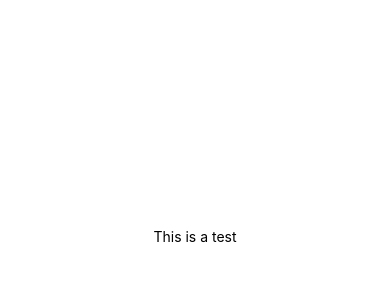
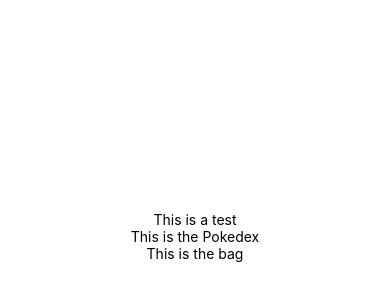
Before and after one commit to SebG-prog/sublissime-test, a React Native app: screen / in a window 390 px wide. Shown: the part 186-486 px from the top of the page. Built offline with nearby package versions, Linux system fonts and the light colour scheme.

Commit message:
Components Pokedex and Sac initiated. Axios module installed

```diff
--- a/App.js
+++ b/App.js
@@ -1,11 +1,16 @@
 import { StatusBar } from 'expo-status-bar';
 import React from 'react';
 import { StyleSheet, Text, View } from 'react-native';
+
+import Pokedex from './components/Pokedex';
+import Sac from './components/Sac';
 
 const App = () => {
   return (
     <View style={styles.container}>
       <Text>This is a test</Text>
+      <Pokedex />
+      <Sac />
       <StatusBar style="auto" />
     </View>
   );
--- /dev/null
+++ b/components/Pokedex.js
@@ -0,0 +1,12 @@
+import React from 'react'
+import { View, Text } from 'react-native'
+
+const Pokedex = () => {
+  return (
+    <View>
+      <Text>This is the Pokedex</Text>
+    </View>
+  )
+}
+
+export default Pokedex
--- /dev/null
+++ b/components/Sac.js
@@ -0,0 +1,12 @@
+import React from 'react'
+import { View, Text } from 'react-native'
+
+const Sac = () => {
+  return (
+    <View>
+      <Text>This is the bag</Text>
+    </View>
+  )
+}
+
+export default Sac
--- a/package.json
+++ b/package.json
@@ -8,6 +8,7 @@
     "eject": "expo eject"
   },
   "dependencies": {
+    "axios": "^0.19.2",
     "expo": "~38.0.8",
     "expo-status-bar": "^1.0.2",
     "react": "~16.11.0",
```
Also changed, not shown: 1 other file (tests, documents, lock files or other folders).
